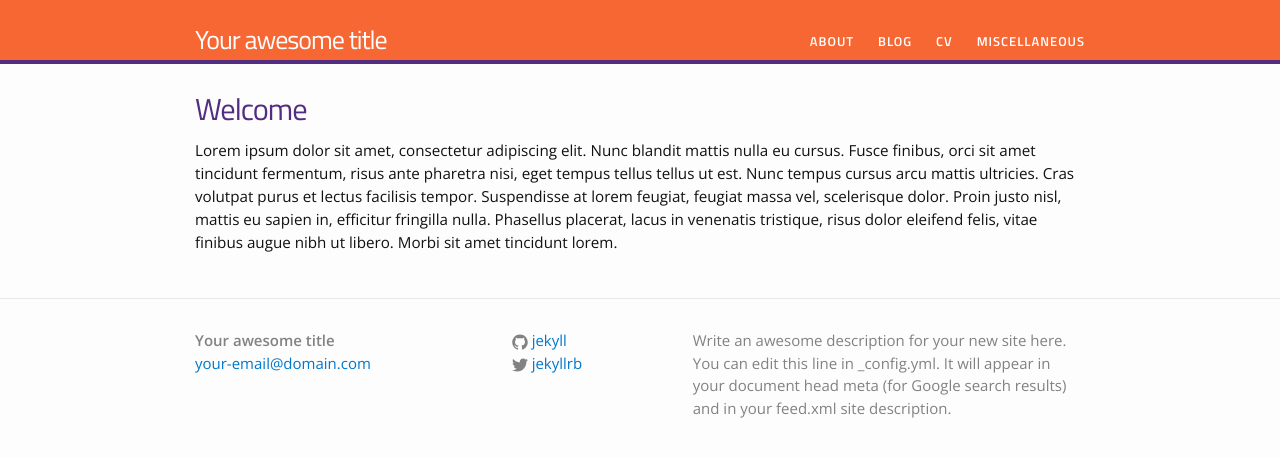
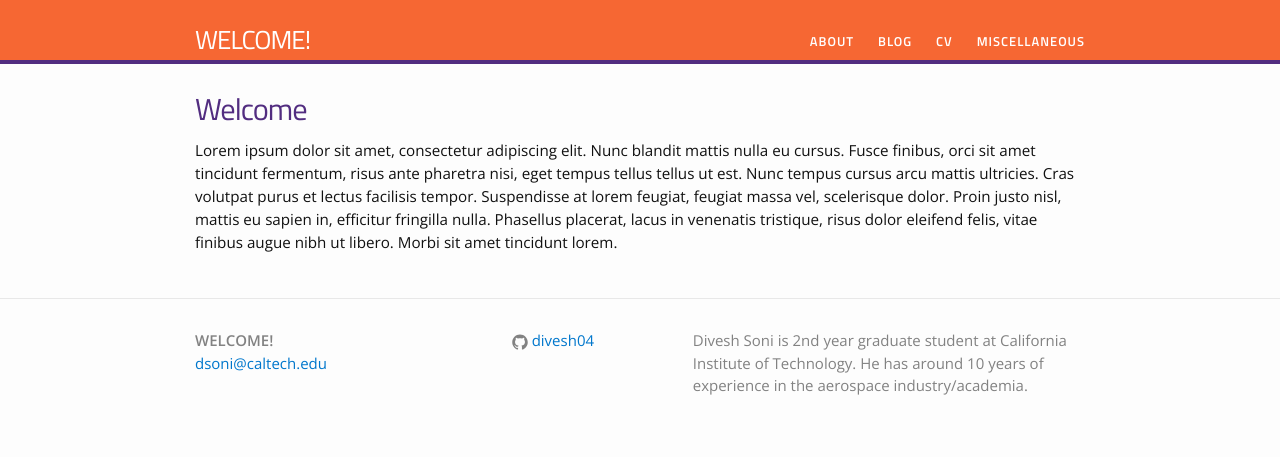
Before and after one commit to divesh04/divesh04.github.io, a Jekyll site: the page built from index.html, in a window 1280 px wide. Shown: the top 457 px of the page. Built offline with Jekyll 4.4.1, drawn with Linux system fonts in a browser that asks for light colours.

Commit message:
Description changes

```diff
--- a/_config.yml
+++ b/_config.yml
@@ -1,21 +1,19 @@
 # Site settings
-title: Your awesome title
-email: your-email@domain.com
+title: WELCOME!
+email: dsoni@caltech.edu
 description: > # this means to ignore newlines until "baseurl:"
-  Write an awesome description for your new site here. You can edit this
-  line in _config.yml. It will appear in your document head meta (for
-  Google search results) and in your feed.xml site description.
+  Divesh Soni is 2nd year graduate student at California Institute of Technology. He has around 10 years of experience in the aerospace industry/academia.
 baseurl: "" # the subpath of your site, e.g. /blog/
 url: "http://yourdomain.com" # the base hostname & protocol for your site
-twitter_username: jekyllrb
-github_username:  jekyll
+linkedin_username: jekyllrb
+github_username:  divesh04
 
 # Build settings
 markdown: kramdown
 
 # Other options
 permalink: blog/:year/:month/:title
-job.title: "Assistant Professor"
+job.title: "Ph.D. candidate"
 excerpt_separator: "<!--more-->"
 
 # SEO stuff
```
Also changed, not shown: about.md (+1 -1 lines).
